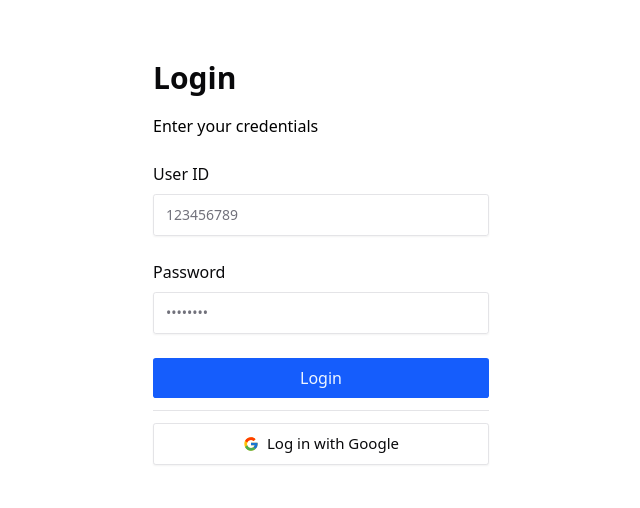
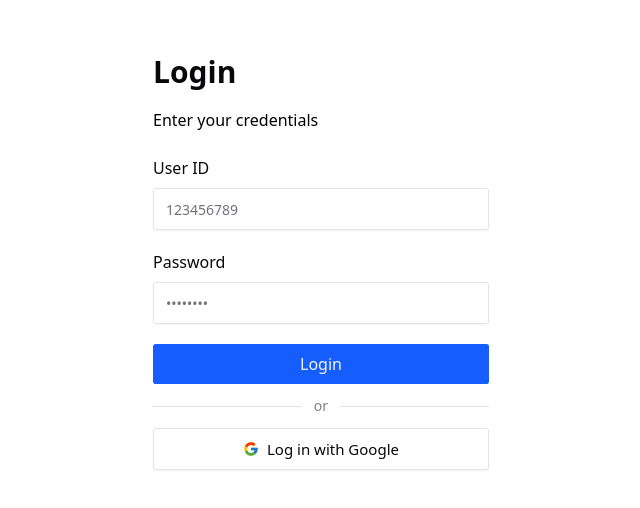
Before and after one commit to abhijayrajvansh/tms-web-app, a Next.js app: page /login in a window 1280 px wide. Shown: the part 138-646 px from the top of the page, without its empty margins (319-959 px from the left). Built offline with nearby package versions, Linux system fonts and the light colour scheme; no server answers.

Commit message:
update: refactor auth option desgins

```diff
--- a/components/login-form.tsx
+++ b/components/login-form.tsx
@@ -37,8 +37,8 @@ export function LoginForm({ className, ...props }: React.ComponentProps<'div'>)
   };
 
   const handleGoogleAuth = () => {
-    console.log('clicked on google login')
-  }
+    console.log('clicked on google login');
+  };
 
   return (
     <div className={cn('flex flex-col gap-6', className)} {...props}>
@@ -52,7 +52,7 @@ export function LoginForm({ className, ...props }: React.ComponentProps<'div'>)
         </CardHeader>
         <CardContent>
           <form onSubmit={handleLogin}>
-            <div className="flex flex-col gap-6">
+            <div className="flex flex-col gap-5">
               <div className="grid gap-2">
                 <Label className="text-base" htmlFor="email">
                   User ID
@@ -110,13 +110,16 @@ export function LoginForm({ className, ...props }: React.ComponentProps<'div'>)
                   {login.isPending ? 'Logging in...' : 'Login'}
                 </Button>
 
-                <div className="flex items-center justify-center">
+                <div className="flex items-center justify-center gap-3">
+                  <div className="border-t w-full"></div>
+                  <p className="text-black/50 font-light text-sm">or</p>
                   <div className="border-t w-full"></div>
                 </div>
               </div>
             </div>
           </form>
-          <Button onClick={handleGoogleAuth}
+          <Button
+            onClick={handleGoogleAuth}
             variant="outline"
             size={'default'}
             className="w-full py-5 hover:border-black/40 transition-all mt-3 ease-in-out text-[15px]"
```
